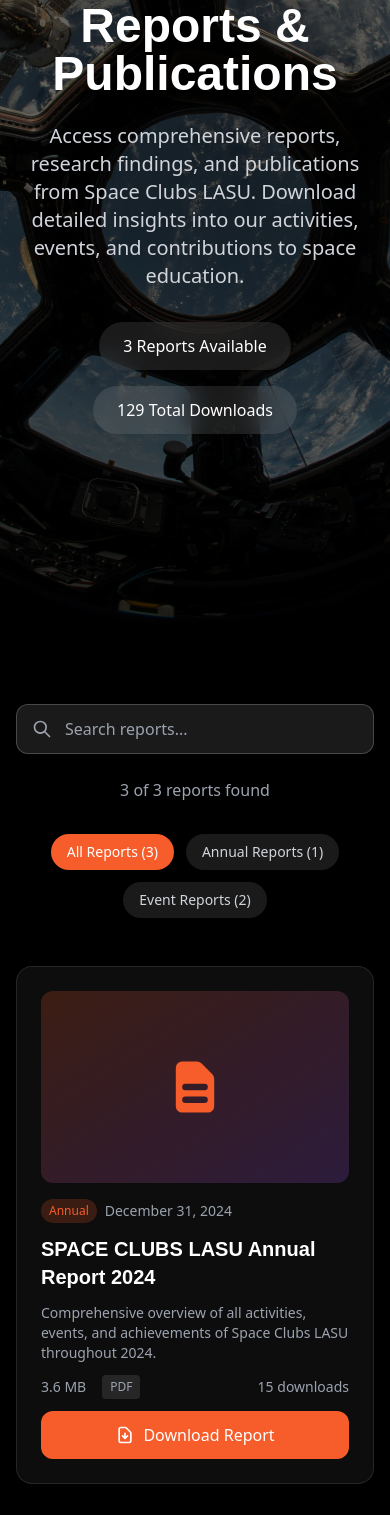
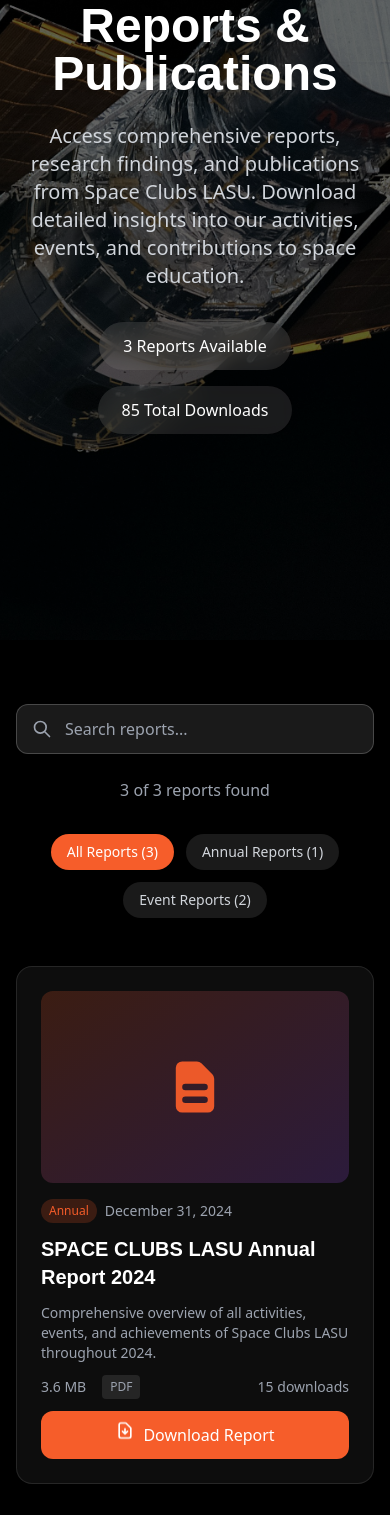
Before and after one commit to samuelajala01/space-clubs-lasu, a Next.js app: page /reports in a window 390 px wide. Shown: the part 300-1815 px from the top of the page. Built offline with nearby package versions, Linux system fonts and the light colour scheme.

Commit message:
style: edit reeport bg

```diff
--- a/src/app/reports/page.jsx
+++ b/src/app/reports/page.jsx
@@ -1,11 +1,24 @@
 "use client";
 
-import { useState } from "react";
+import { useState, useEffect } from "react";
 import Image from "next/image";
+import AOS from "aos";
+import "aos/dist/aos.css";
 
 const Reports = () => {
   const [selectedCategory, setSelectedCategory] = useState("all");
   const [searchQuery, setSearchQuery] = useState("");
+
+  useEffect(() => {
+    AOS.init({
+      duration: 1200,
+      once: true,
+      offset: 50,
+      easing: "ease-out-cubic",
+      delay: 0,
+      anchorPlacement: "top-bottom",
+    });
+  }, []);
 
   const reports = [
     {
@@ -25,10 +38,10 @@ const Reports = () => {
       title: "WORLD SPACE WEEK REPORT 2024 - SPACE CLUBS LASU",
       category: "events",
       description:
-        "Detailed report covering the successful Space Week celebration including workshops, competitions, and community engagement.",
+        "Detailed report covering the successful Space Week celebration including workshops, webinars, and community engagement.",
       fileSize: "2.0 MB",
       fileType: "PDF",
-      downloadCount: 89,
+      downloadCount: 45,
       date: "2024-10-15",
       fileName: "WORLD SPACE WEEK REPORT 2024 - SPACE CLUBS LASU.pdf",
     },
@@ -93,7 +106,7 @@ const Reports = () => {
         {/* Background Image */}
         <div className="absolute inset-0 z-0">
           <Image
-            src="/images/about-bg.jpg"
+            src="/images/report-bg.jpg"
             alt="Reports Background"
             fill
             className="object-cover"
@@ -104,15 +117,30 @@ const Reports = () => {
 
         {/* Hero Content */}
         <div className="relative z-10 text-center px-4 max-w-4xl mx-auto">
-          <h1 className="text-5xl md:text-7xl font-bold mb-6 text-white">
+          <h1
+            className="text-5xl md:text-7xl font-bold mb-6 text-white"
+            data-aos="fade-down"
+            data-aos-duration="1000"
+            data-aos-delay="200"
+          >
             Reports & Publications
           </h1>
-          <p className="text-xl md:text-2xl text-gray-300 mb-8 max-w-3xl mx-auto">
+          <p
+            className="text-xl md:text-2xl text-gray-300 mb-8 max-w-3xl mx-auto"
+            data-aos="fade-up"
+            data-aos-duration="1000"
+            data-aos-delay="400"
+          >
             Access comprehensive reports, research findings, and publications
             from Space Clubs LASU. Download detailed insights into our
             activities, events, and contributions to space education.
           </p>
-          <div className="flex flex-col sm:flex-row gap-4 justify-center items-center">
+          <div
+            className="flex flex-col sm:flex-row gap-4 justify-center items-center"
+            data-aos="zoom-in"
+            data-aos-duration="800"
+            data-aos-delay="600"
+          >
             <div className="bg-white/10 backdrop-blur-md rounded-full px-6 py-3">
               <span className="text-white font-medium">
                 {reports.length} Reports Available
@@ -136,8 +164,13 @@ const Reports = () => {
         <div className="max-w-7xl mx-auto">
           {/* Search and Filter Section */}
           <div className="mb-12">
-            <div className="flex flex-col lg:flex-row gap-6 items-center justify-between mb-8">
-              {/* Search Bar */}
+            <div
+              className="flex flex-col lg:flex-row gap-6 items-center justify-between mb-8"
+              data-aos="fade-up"
+              data-aos-duration="800"
+              data-aos-delay="200"
+            >
+
               <div className="relative w-full lg:w-96">
                 <input
                   type="text"
@@ -161,15 +194,20 @@ const Reports = () => {
                 </svg>
               </div>
 
-              {/* Results Count */}
+
               <div className="text-gray-400">
                 {filteredReports.length} of {reports.length} reports found
               </div>
             </div>
 
             {/* Category Filters */}
-            <div className="flex flex-wrap gap-3 justify-center lg:justify-start">
-              {categories.map((category) => (
+            <div
+              className="flex flex-wrap gap-3 justify-center lg:justify-start"
+              data-aos="fade-up"
+              data-aos-duration="800"
+              data-aos-delay="400"
+            >
+              {categories.map((category, index) => (
                 <button
                   key={category.id}
                   onClick={() => setSelectedCategory(category.id)}
@@ -178,6 +216,9 @@ const Reports = () => {
                       ? "bg-[#f65d2a] text-white"
                       : "bg-white/10 backdrop-blur-md text-gray-300 hover:bg-white/20"
                   }`}
+                  data-aos="zoom-in"
+                  data-aos-duration="600"
+                  data-aos-delay={600 + index * 100}
                 >
                   {category.name} ({category.count})
                 </button>
@@ -188,16 +229,25 @@ const Reports = () => {
           {/* Reports Grid */}
           {filteredReports.length > 0 ? (
             <div className="grid grid-cols-1 md:grid-cols-2 lg:grid-cols-3 gap-8">
-              {filteredReports.map((report) => (
+              {filteredReports.map((report, index) => (
                 <div
                   key={report.id}
-                  className="bg-white/5 backdrop-blur-md rounded-2xl p-6 hover:bg-white/10 transition-all duration-300 border border-white/10 hover:border-white/20"
+                  className="bg-white/5 backdrop-blur-md rounded-2xl p-6 hover:bg-white/10 transition-all duration-300 border border-white/10 hover:border-white/20 transform hover:scale-105"
+                  data-aos="flip-up"
+                  data-aos-duration="1000"
+                  data-aos-delay={800 + index * 150}
+                  data-aos-easing="ease-out-cubic"
                 >
-                  {/* Report Thumbnail */}
-                  <div className="relative h-48 mb-4 rounded-xl overflow-hidden bg-gradient-to-br from-[#f65d2a]/20 to-purple-500/20">
+
+                  <div
+                    className="relative h-48 mb-4 rounded-xl overflow-hidden bg-gradient-to-br from-[#f65d2a]/20 to-purple-500/20"
+                    data-aos="zoom-in"
+                    data-aos-duration="800"
+                    data-aos-delay={1000 + index * 150}
+                  >
                     <div className="absolute inset-0 flex items-center justify-center">
                       <svg
-                        className="w-16 h-16 text-[#f65d2a]"
+                        className="w-16 h-16 text-[#f65d2a] animate-pulse"
                         fill="currentColor"
                         viewBox="0 0 20 20"
                       >
@@ -212,7 +262,12 @@ const Reports = () => {
 
                   {/* Report Info */}
                   <div className="space-y-3">
-                    <div className="flex items-center gap-2">
+                    <div
+                      className="flex items-center gap-2"
+                      data-aos="fade-right"
+                      data-aos-duration="600"
+                      data-aos-delay={1200 + index * 150}
+                    >
                       <span className="px-2 py-1 bg-[#f65d2a]/20 text-[#f65d2a] text-xs font-medium rounded-full">
                         {report.category.charAt(0).toUpperCase() +
                           report.category.slice(1)}
@@ -222,16 +277,31 @@ const Reports = () => {
                       </span>
                     </div>
 
-                    <h3 className="text-xl font-bold text-white line-clamp-2">
+                    <h3
+                      className="text-xl font-bold text-white line-clamp-2"
+                      data-aos="fade-up"
+                      data-aos-duration="600"
+                      data-aos-delay={1400 + index * 150}
+                    >
                       {report.title}
                     </h3>
 
-                    <p className="text-gray-400 text-sm line-clamp-3">
+                    <p
+                      className="text-gray-400 text-sm line-clamp-3"
+                      data-aos="fade-up"
+                      data-aos-duration="600"
+                      data-aos-delay={1600 + index * 150}
+                    >
                       {report.description}
                     </p>
 
                     {/* File Details */}
-                    <div className="flex items-center justify-between text-sm text-gray-400">
+                    <div
+                      className="flex items-center justify-between text-sm text-gray-400"
+                      data-aos="fade-left"
+                      data-aos-duration="600"
+                      data-aos-delay={1800 + index * 150}
+                    >
                       <div className="flex items-center gap-4">
                         <span>{report.fileSize}</span>
                         <span className="bg-white/10 px-2 py-1 rounded text-xs">
@@ -244,10 +314,13 @@ const Reports = () => {
                     {/* Download Button */}
                     <button
                       onClick={() => handleDownload(report)}
-                      className="w-full bg-[#f65d2a] text-white py-3 px-4 rounded-xl font-medium hover:bg-[#e04c1a] transition-colors flex items-center justify-center gap-2"
+                      className="w-full bg-[#f65d2a] text-white py-3 px-4 rounded-xl font-medium hover:bg-[#e04c1a] transition-all duration-300 transform hover:scale-105 flex items-center justify-center gap-2"
+                      data-aos="zoom-in"
+                      data-aos-duration="600"
+                      data-aos-delay={2000 + index * 150}
                     >
                       <svg
-                        className="w-5 h-5"
+                        className="w-5 h-5 animate-bounce"
                         fill="none"
                         stroke="currentColor"
                         viewBox="0 0 24 24"
@@ -267,10 +340,20 @@ const Reports = () => {
             </div>
           ) : (
             /* No Results State */
-            <div className="text-center py-16">
-              <div className="w-24 h-24 mx-auto mb-6 bg-white/10 rounded-full flex items-center justify-center">
+            <div
+              className="text-center py-16"
+              data-aos="fade-up"
+              data-aos-duration="800"
+              data-aos-delay="200"
+            >
+              <div
+                className="w-24 h-24 mx-auto mb-6 bg-white/10 rounded-full flex items-center justify-center"
+                data-aos="zoom-in"
+                data-aos-duration="600"
+                data-aos-delay="400"
+              >
                 <svg
-                  className="w-12 h-12 text-gray-400"
+                  className="w-12 h-12 text-gray-400 animate-pulse"
                   fill="none"
                   stroke="currentColor"
                   viewBox="0 0 24 24"
@@ -283,10 +366,20 @@ const Reports = () => {
                   />
                 </svg>
               </div>
-              <h3 className="text-2xl font-bold text-white mb-2">
+              <h3
+                className="text-2xl font-bold text-white mb-2"
+                data-aos="fade-up"
+                data-aos-duration="600"
+                data-aos-delay="600"
+              >
                 No reports found
               </h3>
-              <p className="text-gray-400 mb-6">
+              <p
+                className="text-gray-400 mb-6"
+                data-aos="fade-up"
+                data-aos-duration="600"
+                data-aos-delay="800"
+              >
                 Try adjusting your search terms or filter criteria
               </p>
               <button
@@ -294,7 +387,10 @@ const Reports = () => {
                   setSearchQuery("");
                   setSelectedCategory("all");
                 }}
-                className="bg-[#f65d2a] text-white px-6 py-3 rounded-xl hover:bg-[#e04c1a] transition-colors"
+                className="bg-[#f65d2a] text-white px-6 py-3 rounded-xl hover:bg-[#e04c1a] transition-all duration-300 transform hover:scale-105"
+                data-aos="zoom-in"
+                data-aos-duration="600"
+                data-aos-delay="1000"
               >
                 Clear Filters
               </button>
```
Also changed, not shown: public/images/report-bg.jpg (added).
